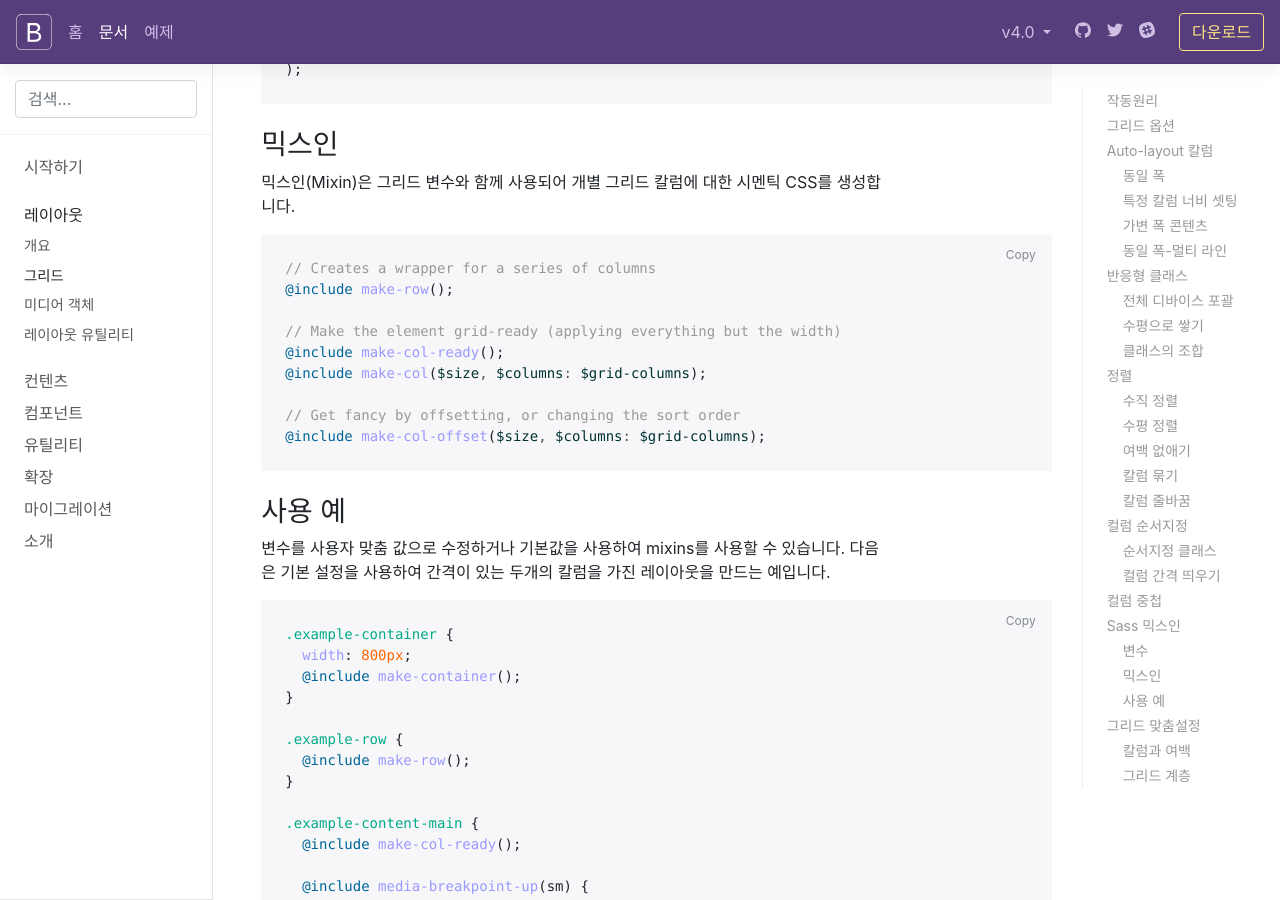
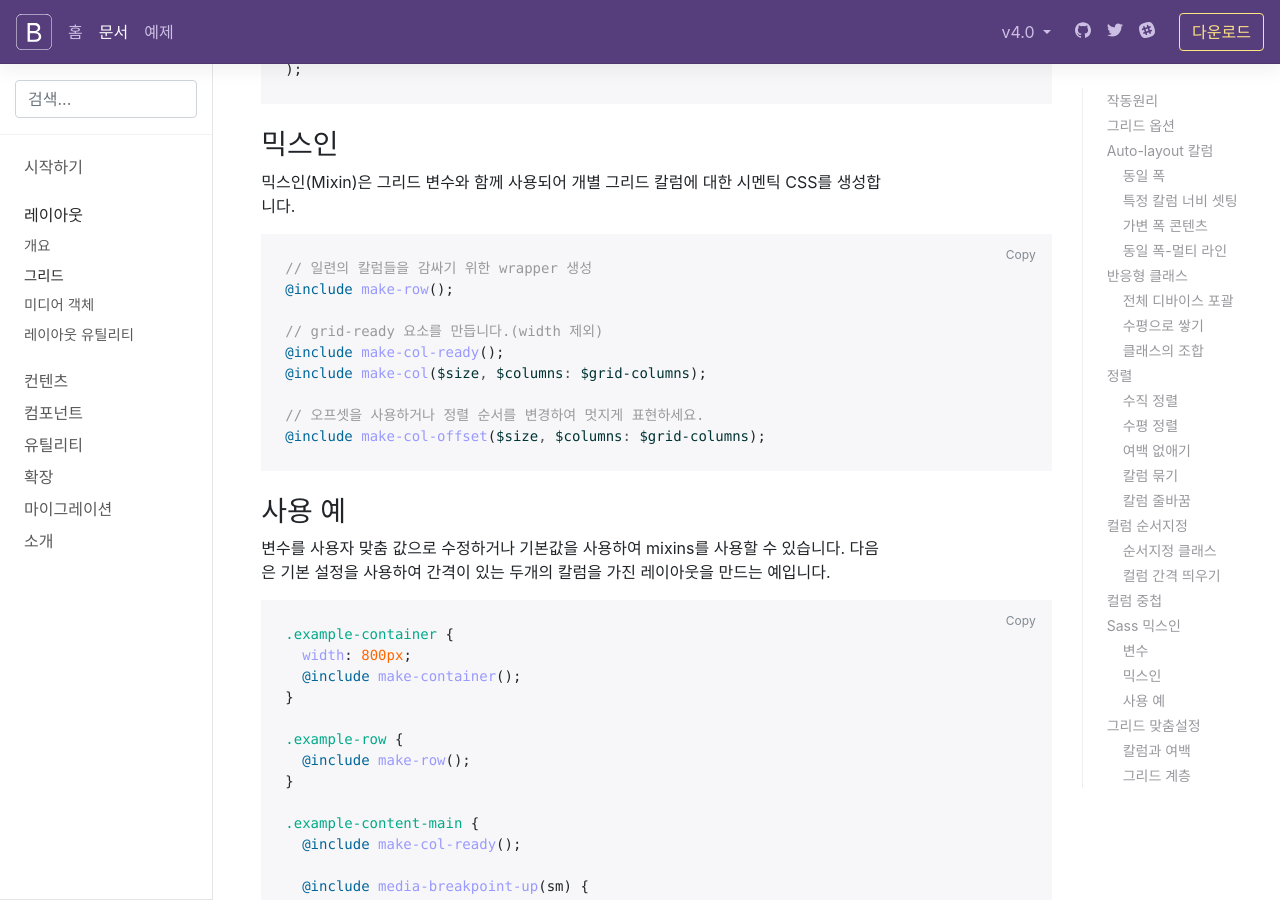
Before and after one commit to kimsQ/bs4-translation, a Jekyll site: the page built from docs/4.0/layout/grid.md, in a window 1280 px wide and 900 px high, scrolled down 18937 px. Built offline with Jekyll 4.4.1, drawn with Linux system fonts in a browser that asks for light colours; nearby versions of some CDN libraries; library files that are not in the unit come from our copies; comment, search, counter and statistics services are not loaded; the table of contents is made by our own code.

Commit message:
update docs

```diff
--- a/docs/4.0/layout/grid.md
+++ b/docs/4.0/layout/grid.md
@@ -686,14 +686,14 @@ $container-max-widths: (
 믹스인(Mixin)은 그리드 변수와 함께 사용되어 개별 그리드 칼럼에 대한 시멘틱 CSS를 생성합니다.
 
 {% highlight scss %}
-// Creates a wrapper for a series of columns
+// 일련의 칼럼들을 감싸기 위한 wrapper 생성
 @include make-row();
 
-// Make the element grid-ready (applying everything but the width)
+// grid-ready 요소를 만듭니다.(width 제외)
 @include make-col-ready();
 @include make-col($size, $columns: $grid-columns);
 
-// Get fancy by offsetting, or changing the sort order
+// 오프셋을 사용하거나 정렬 순서를 변경하여 멋지게 표현하세요.
 @include make-col-offset($size, $columns: $grid-columns);
 {% endhighlight %}
 
```
